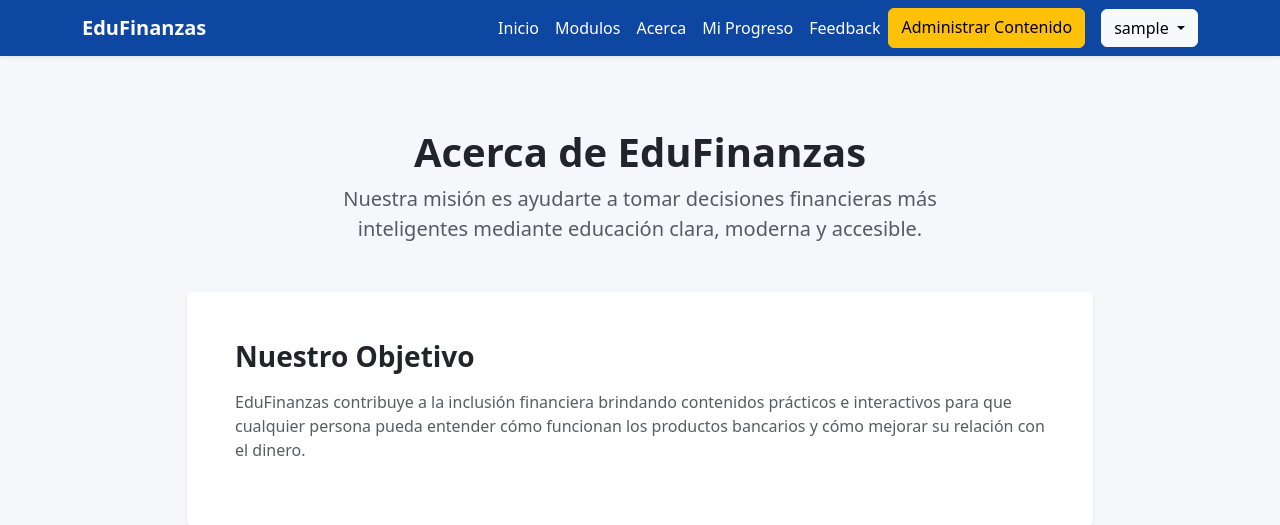
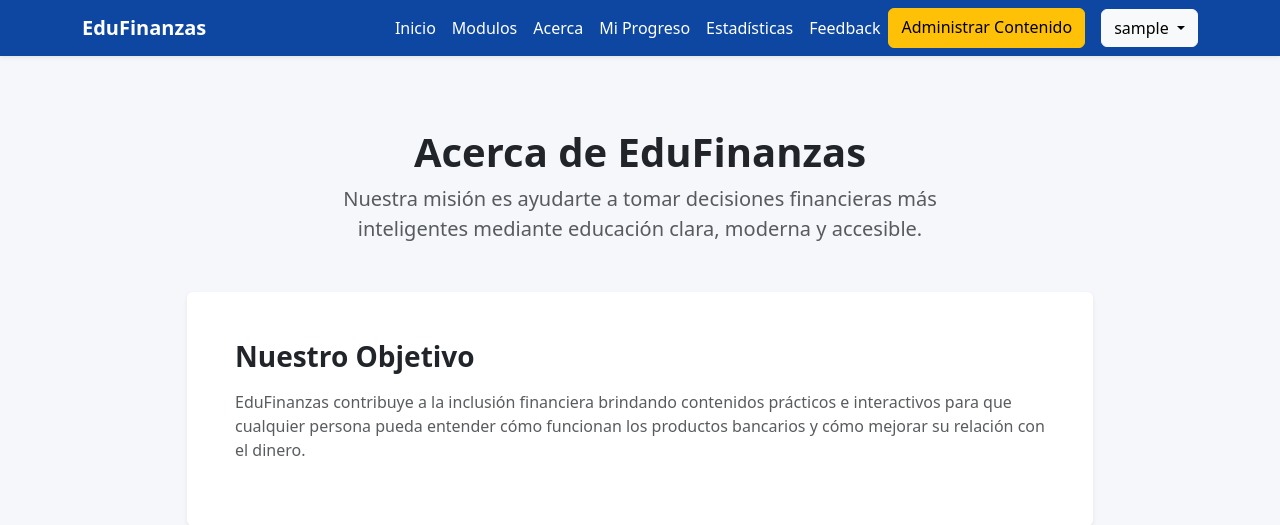
Before and after one commit to jetabaresg/EduFinanzas, a Django app: page /acerca/ in a window 1280 px wide. Shown: the top 525 px of the page. Run offline with Django 5.2, Linux system fonts and the light colour scheme; the visitor is signed in with stand-in values (Sample User, id 1).

Commit message:
Correccion mezcla

```diff
--- a/templates/base.html
+++ b/templates/base.html
@@ -55,6 +55,7 @@
                         <li class="nav-item"><a class="nav-link text-white" href="{% url 'acerca' %}">Acerca</a></li>
                         {% if user.is_authenticated %}
                         <li class="nav-item"><a class="nav-link text-white" href="{% url 'ver_progreso' %}">Mi Progreso</a></li>
+                        <li class="nav-item"><a class="nav-link text-white" href="{% url 'estadisticas' %}">Estadísticas</a></li>
                         {% endif %}
                         <li class="nav-item"><a class="nav-link text-white" href="{% url 'feedback' %}">Feedback</a></li>
                         {% if request.user.is_staff %}
@@ -64,6 +65,7 @@
 {% endif %}
                     </ul>
     {% if user.is_authenticated %}
+
         <div class="dropdown ms-3">
             <button class="btn btn-light dropdown-toggle" type="button" data-bs-toggle="dropdown">
                 {{ user.username }}
```
